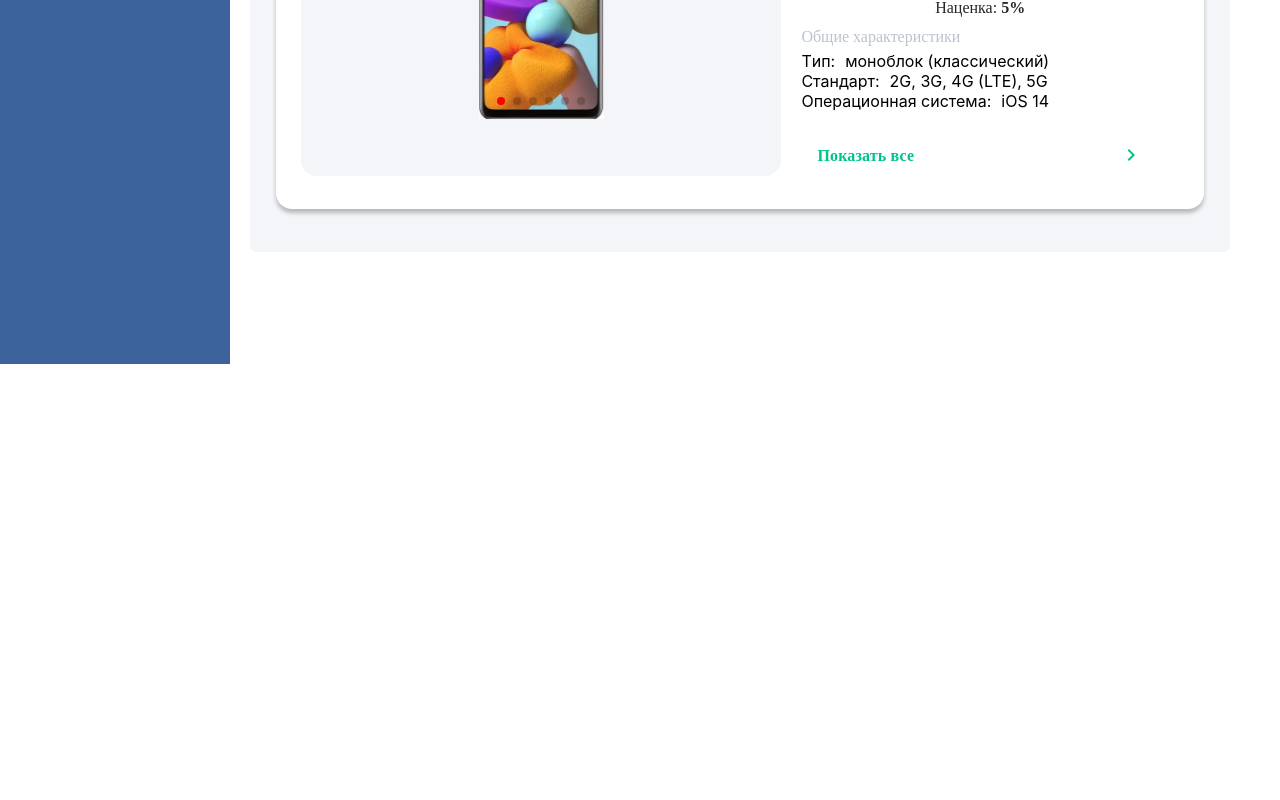
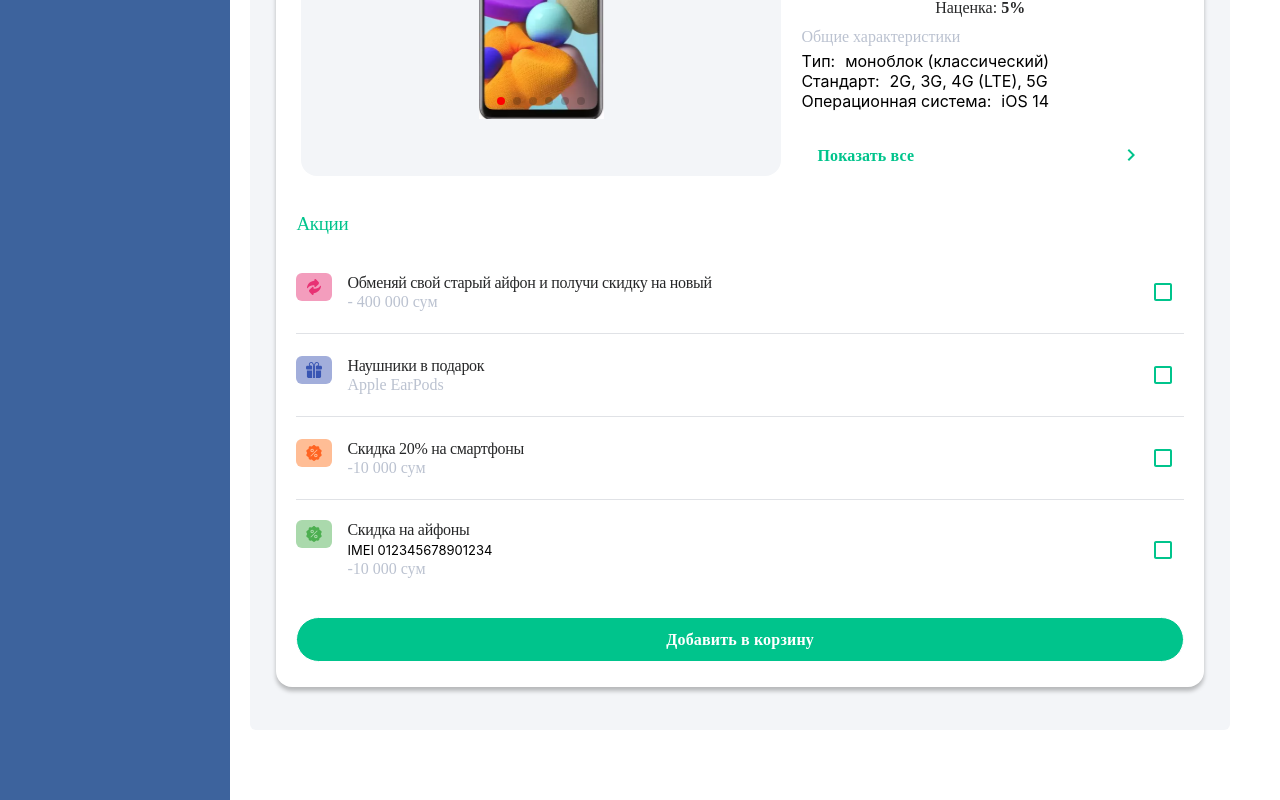
Before and after one commit to the-rustambek/texno-shop, a React (Create React App) app: page /products-about in a window 1280 px wide. Shown: the part 422-1222 px from the top of the page. Before the commit the page ends 800 px from the top, so only its background shows below. Built offline with nearby package versions, Linux system fonts and the light colour scheme.

Commit message:
Add productaboutpage

```diff
--- a/src/Pages/ProductsAboutPage/ProductsAboutPage.css
+++ b/src/Pages/ProductsAboutPage/ProductsAboutPage.css
@@ -39,34 +39,32 @@
   display: none !important;
 }
 
-.productspage-box{
+.productspage-box {
   margin: 23px 0;
 }
-.products-about{
+.products-about {
   display: flex;
   margin: 20px;
 }
-.productspage-title{
+.productspage-title {
   padding: 25px;
   padding-bottom: 10px;
 }
- .products-info{
+.products-info {
   padding: 0px 20px;
   width: 100%;
-
 }
- .products-subtext{
-    font-family: 'Gilroy';
+.products-subtext {
+  font-family: "Gilroy";
   font-style: normal;
   font-weight: 400;
   font-size: 16px;
   line-height: 19px;
 
-color: #BBC2D0;
-
+  color: #bbc2d0;
 }
- .products-sum{
-    font-family: 'Gilroy';
+.products-sum {
+  font-family: "Gilroy";
   font-style: normal;
   font-weight: 600;
   font-size: 16px;
@@ -75,9 +73,8 @@
   letter-spacing: 0.01em;
 
   color: #262728;
-
 }
- .products-sena-obshaya{
+.products-sena-obshaya {
   margin-top: 30px;
 }
 .products-sum {
@@ -87,8 +84,8 @@
   width: 100%;
   line-height: 150%;
 }
- .products-sum span{
-    font-family: 'Gilroy';
+.products-sum span {
+  font-family: "Gilroy";
   font-style: normal;
   font-weight: 600;
   font-size: 16px;
@@ -97,40 +94,37 @@
   text-align: right;
   letter-spacing: -0.3px;
 
+  color: #ffffff;
 
-color: #FFFFFF;
-
-background: #FF647C;
+  background: #ff647c;
   border-radius: 2px;
   padding: 2px 8px;
-
 }
- .products-sum div{
+.products-sum div {
   display: flex;
   align-items: center;
 }
- .products-sum div p{
-    font-family: 'Gilroy';
+.products-sum div p {
+  font-family: "Gilroy";
   font-style: normal;
   font-weight: 400;
   font-size: 14px;
   line-height: 16px;
   letter-spacing: -0.3px;
-    color: #BBC2D0;
+  color: #bbc2d0;
   padding-left: 8px;
 }
 
-.products-month{
+.products-month {
   display: flex;
   justify-content: space-between;
   align-items: center;
   margin: 15px 1px;
 }
-.products-btn{
-
+.products-btn {
   width: 25%;
   background-color: white;
-    font-family: 'Gilroy';
+  font-family: "Gilroy";
   font-style: normal;
   font-weight: 400;
   font-size: 15px;
@@ -138,125 +132,236 @@
   letter-spacing: -0.3px;
   padding: 10px 0;
   text-align: center;
-    color: #00C48C;
-     border: 2px solid #00C48C;
-
+  color: #00c48c;
+  border: 2px solid #00c48c;
 }
-.products-btn:nth-child(2), .products-btn:nth-child(3){
-    border-left: 1px solid #00C48C;
-    border-right: 1px solid #00C48C;
+.products-btn:nth-child(2),
+.products-btn:nth-child(3) {
+  border-left: 1px solid #00c48c;
+  border-right: 1px solid #00c48c;
 }
-.products-btn:nth-child(1){
+.products-btn:nth-child(1) {
   border-top-left-radius: 4px;
   border-bottom-left-radius: 4px;
-}.products-btn:nth-child(4)
-{
+}
+.products-btn:nth-child(4) {
   border-top-right-radius: 4px;
   border-bottom-right-radius: 4px;
 }
 
-.products-btn:hover{
-    background: #00C48C;
+.products-btn:hover {
+  background: #00c48c;
   color: white;
-    border: 2px solid #00C48C;
-
+  border: 2px solid #00c48c;
 }
-.products-natsenka{
-    font-family: 'Gilroy';
+.products-natsenka {
+  font-family: "Gilroy";
   font-style: normal;
   font-weight: 400;
   font-size: 16px;
   line-height: 19px;
 
   color: #262728;
-text-align: center
-;
+  text-align: center;
   margin: 0 auto;
 }
-.products-subinfo{
+.products-subinfo {
   display: flex;
 }
-.products-subinfo p:nth-child(2){
-padding-left: 10px;}
-.products-xarakteristika{
+.products-subinfo p:nth-child(2) {
+  padding-left: 10px;
+}
+.products-xarakteristika {
   padding: 5px 0;
 }
 .products-subtext {
   margin: 5px 0;
 }
 
-
-
- .MuiPaper-root{
+.MuiPaper-root {
   box-shadow: none;
   margin-top: 15px;
-
 }
- .MuiTypography-root{
-    font-family: 'Gilroy';
+.MuiTypography-root {
+  font-family: "Gilroy";
   font-style: normal;
   font-weight: 600;
   font-size: 16px;
   line-height: 19px;
   letter-spacing: 0.01em;
-    color: #00C48C;
-
+  color: #00c48c;
 }
- .MuiAccordion-region .MuiTypography-root{
-    font-family: 'Gilroy';
+.MuiAccordion-region .MuiTypography-root {
+  font-family: "Gilroy";
   font-style: normal;
   font-weight: 300;
   font-size: 16px;
   line-height: 19px;
   letter-spacing: 0.01em;
-    color: #BBC2D0;
+  color: #bbc2d0;
 }
-.MuiSvgIcon-root{
+.MuiSvgIcon-root {
   transform: rotate(-90deg) !important;
-    color: #00C48C !important;
+  color: #00c48c !important;
 }
-.css-yw020d-MuiAccordionSummary-expandIconWrapper.Mui-expanded{
+.css-yw020d-MuiAccordionSummary-expandIconWrapper.Mui-expanded {
   transform: rotate(90deg) !important;
-
 }
-.css-o4b71y-MuiAccordionSummary-content.Mui-expanded{
+.css-o4b71y-MuiAccordionSummary-content.Mui-expanded {
   margin: 0 !important
     ;
 }
-.css-sh22l5-MuiButtonBase-root-MuiAccordionSummary-root.Mui-expanded{
+.css-sh22l5-MuiButtonBase-root-MuiAccordionSummary-root.Mui-expanded {
   min-height: 45px;
 }
-.css-sh22l5-MuiButtonBase-root-MuiAccordionSummary-root, .css-15v22id-MuiAccordionDetails-root {
+.css-sh22l5-MuiButtonBase-root-MuiAccordionSummary-root,
+.css-15v22id-MuiAccordionDetails-root {
   padding: 0 !important;
 }
 
-.swiper-product{
+.swiper-product {
   position: relative;
 }
-.swiper-list{
+.swiper-list {
   position: absolute;
   top: 0;
   left: 0;
-    transform: translate(0%,0%);
+  transform: translate(0%, 0%);
   z-index: 11;
 }
-.swiper-item{
-
-background: #F39DBD;
+.swiper-item {
+  background: #f39dbd;
   border-radius: 6px;
   width: 36px;
   height: 28px;
   display: flex;
   justify-content: center;
   align-items: center;
-margin:12px 15px;
+  margin: 12px 15px;
 }
- .swiper-price{
-    background: #A2AEDB;
+.swiper-price {
+  background: #a2aedb;
 }
- .swiper-skidka{
-    background: #FFBD95;
+.swiper-skidka {
+  background: #ffbd95;
 }
- .swiper-skidkagreen{
-    background: #AAD9AC;
+.swiper-skidkagreen {
+  background: #aad9ac;
 }
+.css-10drtbx-MuiButtonBase-root-MuiCheckbox-root.Mui-checked {
+  transform: rotate(90deg);
+}
+.productspage-content {
+  padding: 15px;
+}
+.productspage-subtitle {
+  font-family: "Gilroy";
+  font-style: normal;
+  font-weight: 400;
+  font-size: 19px;
+  line-height: 19px;
+
+  letter-spacing: -0.3px;
+
+  color: #00c48c;
+}
+
+.productspage-imags {
+  background: #f39dbd;
+  border-radius: 6px;
+  width: 36px;
+  height: 28px;
+  display: flex;
+  justify-content: center;
+  align-items: center;
+}
+.productspage-price{
+   background-color: #A2AEDB;
+}.productspage-skidka{
+   background-color: #FFBD95;
+}
+.productspage-skidkagreen{
+   background-color: #AAD9AC;
+}
+
+.productspage-subname {
+  font-family: "Gilroy";
+  font-style: normal;
+  font-weight: 400;
+  font-size: 16px;
+  line-height: 19px;
+
+  letter-spacing: -0.3px;
+
+  color: #262728;
+}
+.productspage-subtext {
+  font-family: "Gilroy";
+  font-style: normal;
+  font-weight: 400;
+  font-size: 16px;
+  line-height: 20px;
+  color: #bbc2d0;
+}
+
+.productspage-left {
+  display: flex;
+}
+.productspage-info {
+  padding-left: 15px;
+}
+.productspage-item {
+  display: flex;
+  justify-content: space-between;
+  align-items: center;
+  padding: 20px 0;
+  border-bottom: 1px solid #e0e2e6;
+}
+.productspage-list {
+  padding: 18px 0;
+}
+.productspage-info span{
+   font-size: 13px;
+ }
+ .productspage-item:nth-child(4){
+   border-bottom: 0px solid white;
+ }
+ .productspage-zakaz{
+   font-family: 'Gilroy';
+font-style: normal;
+font-weight: 600;
+font-size: 16px;
+line-height: 19px;
+text-align: center;
+letter-spacing: 0.01em;
+background: #00C48C;
+border-radius: 26px;
+color: #FFFFFF;
+width: 100%;
+padding: 12px 0;
+transition: 0.3s;
+border: 1.5px solid white;
+cursor: pointer;}
+
+.productspage-zakaz:hover{
+   background-color: white;
+   color: #00C48C;
+   border: 1.5px solid #00C48C;
+   transition: 0.3s;
+}
+.productspage-box{
+   position: relative;
+}
+.korzinka-btn{
+   position: absolute;
+   top: 0%;
+   left: 95%;
+   transform: translate(-50%,-50%);
+   background: #FF647C;
+   border-radius: 50%;
+   width: 60px;
+   height: 60px;
+   display: flex;
+   justify-content: center;
+   align-items: center;
+}
--- a/src/Pages/ProductsAboutPage/ProductsAboutPage.jsx
+++ b/src/Pages/ProductsAboutPage/ProductsAboutPage.jsx
@@ -8,7 +8,13 @@
 import AccordionDetails from "@mui/material/AccordionDetails";
 import Typography from "@mui/material/Typography";
 import ExpandMoreIcon from "@mui/icons-material/ExpandMore";
-
+import refresh from "../../../src/Assets/Svg/refresh.svg"
+import price from "../../../src/Assets/Svg/price.svg"
+import Buy from "../../../src/Assets/Svg/Buy.svg"
+import skidka from "../../../src/Assets/Svg/skidka.svg"
+import skidkagreen from "../../../src/Assets/Svg/skidkagreen.svg"
+import Checkbox from "@mui/material/Checkbox";
+const label = { inputProps: { "aria-label": "Checkbox demo" } };
 
 export default function ProductsAboutPage() {
   return (
@@ -30,6 +36,10 @@
         <h2 className="productspage-title">
           Смартфон Apple iPhone 11 128 Gb Slim Box черный
         </h2>
+        <button className="korzinka-btn">
+          <img src={Buy} alt="" className="korzinka-icon" />
+        </button>
+        <form    className="productspage-form">
           <div className="products-about">
             <SwiperProduct />
             <div className="products-info">
@@ -82,9 +92,83 @@
 
             </div>
             </div>
-
-
           </div>
+          <div className="productspage-content">
+            <h3 className="productspage-subtitle">
+            Акции
+            </h3>
+            <div className="productspage-section">
+              <ul className="productspage-list">
+                <li className="productspage-item">
+                  <div className="productspage-left">
+                    <div className="productspage-imags">
+                    <img src={refresh} alt="" className="productspage-pic" />
+                    </div><div className="productspage-info">
+                    <h3 className="productspage-subname">
+                    Обменяй свой старый айфон и получи скидку на новый
+                    </h3>
+                    <p className="productspage-subtext">
+                      - 400 000 сум
+                    </p>
+                  </div>
+                  </div>
+                  <div className="productspage-right checkboxes">
+                  <Checkbox {...label}   color="success" />
+ </div>
+                </li>
+                <li className="productspage-item">
+                  <div className="productspage-left">
+                    <div className="productspage-imags productspage-price">
+                    <img src={price} alt="" className="productspage-pic" />
+                    </div><div className="productspage-info">
+                    <h3 className="productspage-subname">
+                    Наушники в подарок                    </h3>
+                    <p className="productspage-subtext">
+                    Apple EarPods                    </p>
+                  </div>
+                  </div>
+                  <div className="productspage-right checkboxes">
+                  <Checkbox {...label}   color="success" />
+ </div>
+                </li>
+                <li className="productspage-item">
+                  <div className="productspage-left">
+                    <div className="productspage-imags productspage-skidka">
+                    <img src={skidka} alt="" className="productspage-pic" />
+                    </div><div className="productspage-info">
+                    <h3 className="productspage-subname">
+                    Скидка 20% на смартфоны                </h3>
+                    <p className="productspage-subtext">
+                -10 000 сум                  </p>
+                  </div>
+                  </div>
+                  <div className="productspage-right checkboxes">
+                  <Checkbox {...label}   color="success" />
+ </div>
+                </li>
+                <li className="productspage-item">
+                  <div className="productspage-left">
+                    <div className="productspage-imags productspage-skidkagreen">
+                    <img src={skidkagreen} alt="" className="productspage-pic" />
+                    </div><div className="productspage-info">
+                    <h3 className="productspage-subname">
+                    Скидка на айфоны             </h3>
+                    <span>IMEI 012345678901234</span>
+                    <p className="productspage-subtext">
+                -10 000 сум                  </p>
+                  </div>
+                  </div>
+                  <div className="productspage-right checkboxes">
+                  <Checkbox {...label}   color="success" />
+ </div>
+                </li>
+              </ul>
+              <button type="button" className="productspage-zakaz">
+              Добавить в корзину
+              </button>
+            </div>
+          </div>
+        </form>
       </div>
     </div>
   );
--- a/src/Pages/ProductsAboutPage/components/SwiperProduct.jsx
+++ b/src/Pages/ProductsAboutPage/components/SwiperProduct.jsx
@@ -1,4 +1,4 @@
-import React, { useRef, useState } from "react";
+import React from "react";
  import { Swiper, SwiperSlide } from "swiper/react";
 import "swiper/css";
 import "swiper/css/lazy";
```
Also changed, not shown: src/Assets/Svg/Buy.svg (added). Lines whose indentation alone changed are shown as unchanged.
